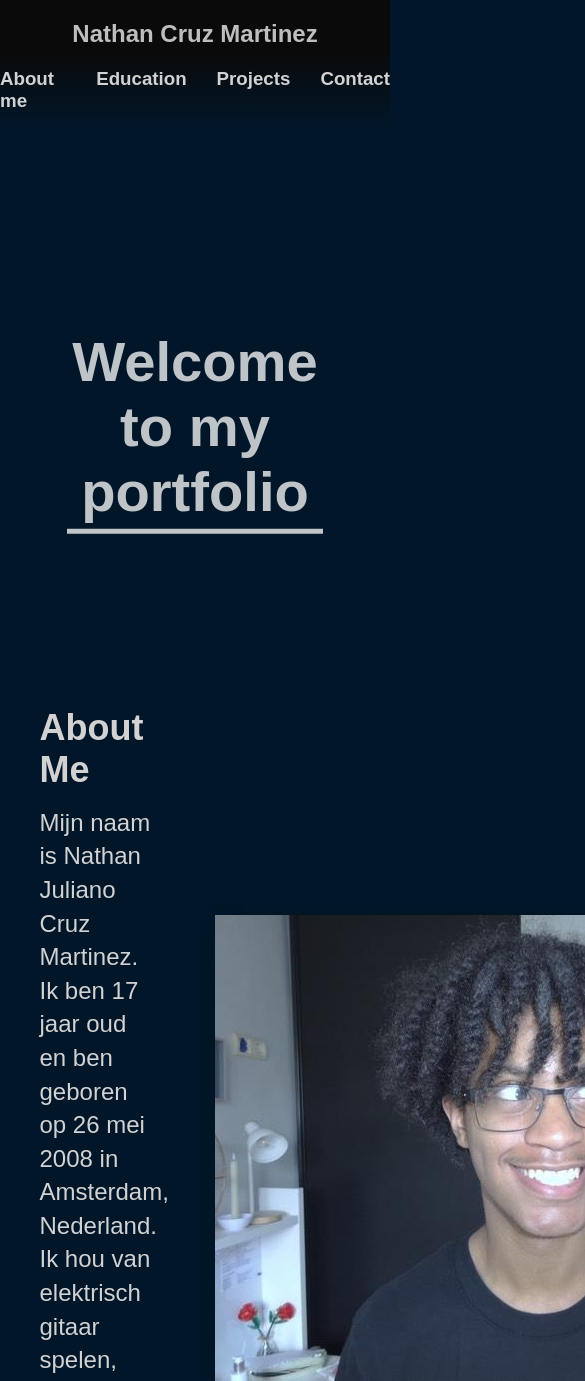
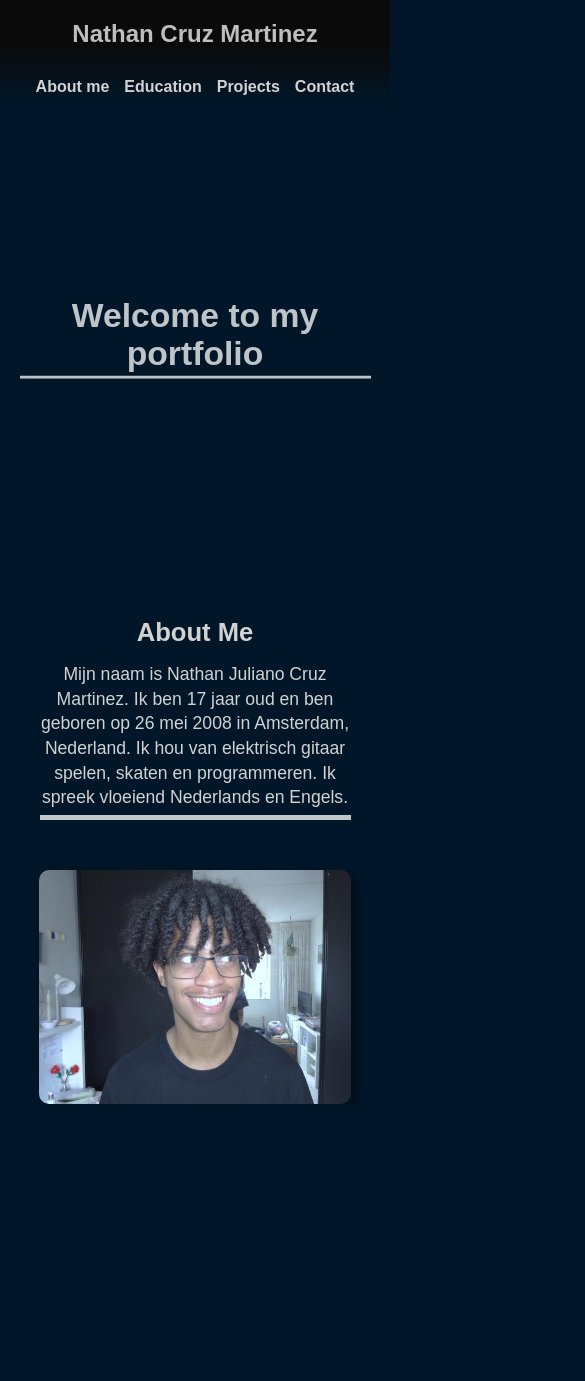
Before and after one commit to naokimon/naokimon.github.io, a plain HTML site: page index.html in a window 390 px wide. Shown: the top 1381 px of the page, 585 px wide, since content can reach past the window. After the commit the page ends 1104 px from the top, so only its background shows below. Drawn offline with Linux system fonts and the light colour scheme.

Commit message:
media querry

```diff
--- a/css/styles.css
+++ b/css/styles.css
@@ -30,6 +30,7 @@ body{
 .navigation h3:not(:hover){
     animation: floatDown 1s ease forwards;
 }
+
 .header{
     display:flex;
     padding: 20px;
@@ -139,3 +140,71 @@ body{
     transform: translateY(0);
   }
 }
+
+@media (max-width: 768px) {
+
+  body {
+    font-size: 14px;
+  }
+
+  .header h1 {
+    font-size: 1.5rem;
+    text-align: center;
+  }
+
+  .navigation {
+    flex-wrap: wrap;
+    justify-content: center;
+    gap: 15px;
+    padding: 10px 0;
+  }
+
+  .navigation h3 {
+    font-size: 1rem;
+  }
+
+  .welcome-content {
+    margin-top: 20px;
+    height: 50vh;
+  }
+
+  .welcome-container {
+    width: 90vw;
+  }
+
+  .welcome-text {
+    font-size: 1.8rem;
+    border-bottom-width: 3px;
+    padding: 3px;
+  }
+
+  .aboutme-container {
+    flex-direction: column;
+    height: auto;
+    gap: 30px;
+    margin-top: 50px;
+  }
+
+  .aboutme-text {
+    width: 90vw;
+    height: auto;
+    font-size: 1.1rem;
+    text-align: center;
+  }
+
+  .aboutme-text h1 {
+    font-size: 1.6rem;
+  }
+
+  .aboutme-image {
+    width: 80vw;
+    height: auto;
+    justify-content: center;
+  }
+
+  .aboutme-image img {
+    width: 100%;
+    height: auto;
+    border-radius: 10px;
+  }
+}
--- a/index.html
+++ b/index.html
@@ -2,7 +2,7 @@
 <html lang="en">
 <head>
     <meta charset="UTF-8">
-    <meta name="viewport" content="width=device-width, initial-scale=1.0">
+    <meta name="viewport" content="width=device-width, initial-scale=1.0 maximum-scale=1.0, user-scalable=0">
     <link rel="stylesheet" href="/css/styles.css">
     <title>My Portfolio</title>
 </head>
```
